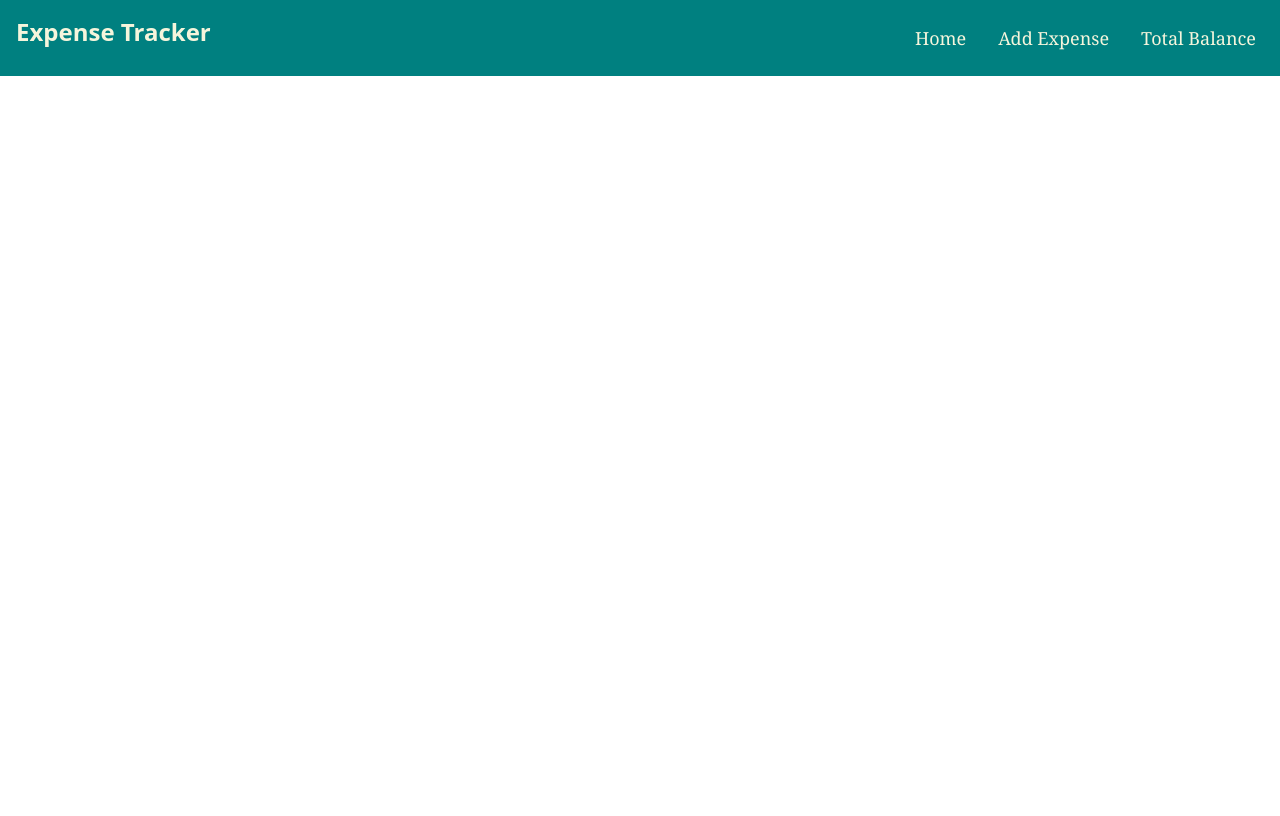
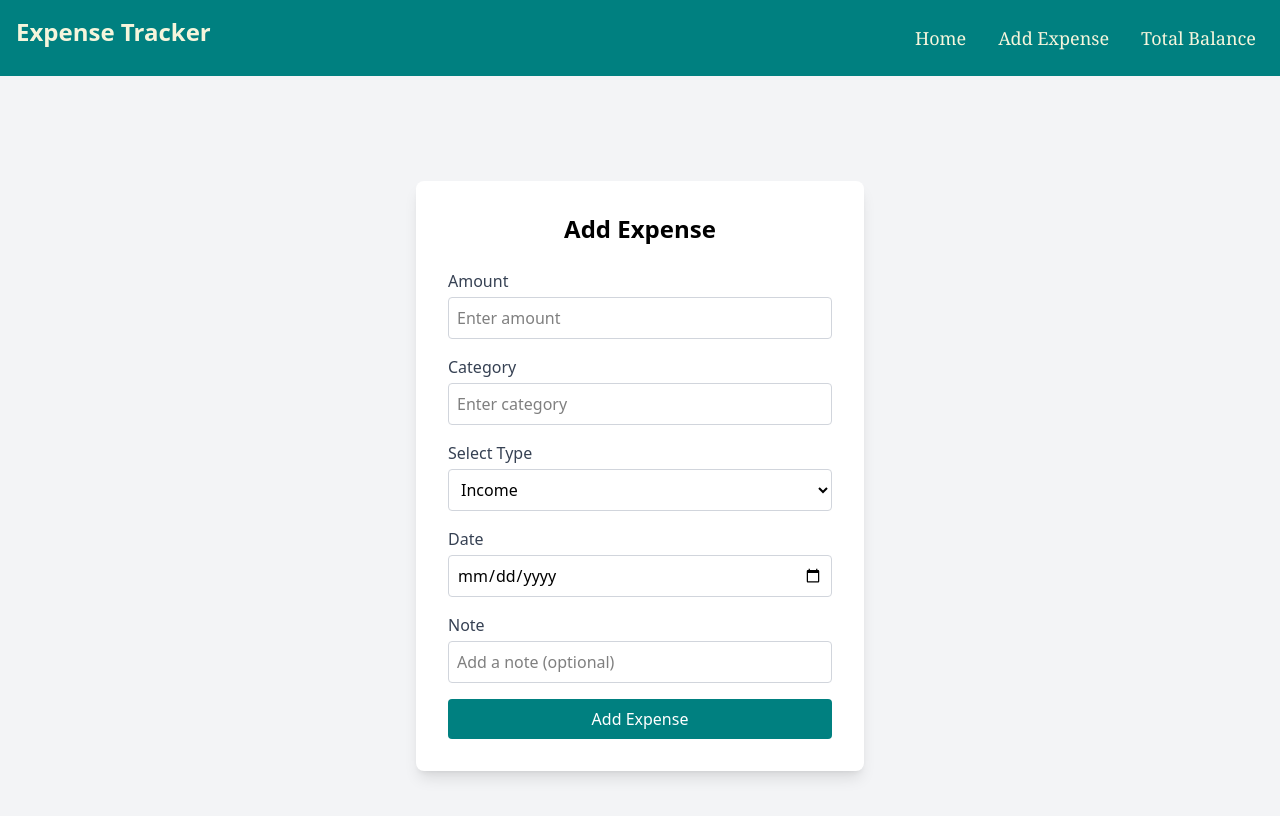
Before and after one commit to ankit11556/expense-tracker, a React (Vite) app in the folder frontend/: page /add in a window 1280 px wide. Shown: the top 816 px of the page. Built offline with nearby package versions, Linux system fonts and the light colour scheme.

Commit message:
add expense page

```diff
--- /dev/null
+++ b/frontend/src/pages/AddExpensePage.jsx
@@ -0,0 +1,65 @@
+const AddExpensePage = () => {
+  return (
+    <div className="min-h-screen bg-gray-100 flex items-center justify-center">
+      <form className="bg-white p-8 rounded-lg shadow-lg w-full max-w-md">
+        <h2 className="text-2xl font-bold mb-6 text-center">Add Expense</h2>
+
+        <div className="mb-4">
+          <label className="block text-gray-700">Amount</label>
+          <input
+            type="number"
+            placeholder="Enter amount"
+            className="w-full p-2 border border-gray-300 rounded mt-1"
+          />
+        </div>
+
+        <div className="mb-4">
+          <label className="block text-gray-700">Category</label>
+          <input
+            type="text"
+            placeholder="Enter category"
+            className="w-full p-2 border border-gray-300 rounded mt-1"
+          />
+        </div>
+
+        <div className="mb-4">
+          <label htmlFor="type" className="block text-gray-700">Select Type</label>
+          <select
+            name="type"
+            id="type"
+            className="w-full p-2 border border-gray-300 rounded mt-1"
+          >
+            <option value="income">Income</option>
+            <option value="expense">Expense</option>
+          </select>
+        </div>
+
+        <div className="mb-4">
+          <label className="block text-gray-700">Date</label>
+          <input
+            type="date"
+            className="w-full p-2 border border-gray-300 rounded mt-1"
+          />
+        </div>
+
+        <div className="mb-4">
+          <label className="block text-gray-700">Note</label>
+          <input
+            type="text"
+            placeholder="Add a note (optional)"
+            className="w-full p-2 border border-gray-300 rounded mt-1"
+          />
+        </div>
+
+        <button
+          type="submit"
+          className="w-full bg-[#008080] text-white p-2 rounded hover:bg-[#006666] hover:cursor-pointer"
+        >
+          Add Expense
+        </button>
+      </form>
+    </div>
+  );
+};
+
+export default AddExpensePage;
--- /dev/null
+++ b/frontend/src/pages/Home.jsx
@@ -0,0 +1,7 @@
+const Home = () =>{
+  return(
+    <h1>Home</h1>
+  )
+}
+
+export default Home
--- a/frontend/src/routes/AppRoute.jsx
+++ b/frontend/src/routes/AppRoute.jsx
@@ -1,10 +1,18 @@
-import { BrowserRouter as Router , Routes,Route, BrowserRouter } from "react-router-dom"
+import { BrowserRouter as Router , Routes,Route } from "react-router-dom"
 import Navbar from "../components/Navbar"
+import Home from "../pages/Home"
+import AddExpensePage from "../pages/AddExpensePage"
 const AppRoutes = () =>{
   return(
-<BrowserRouter>
+
+  <Router>
   <Navbar></Navbar>
-</BrowserRouter>
+    <Routes>
+      <Route path="/" element={<Home/>} ></Route>
+      <Route path="/add" element={<AddExpensePage/>}></Route>
+    </Routes>
+  </Router>
+
   )
 }
 export default AppRoutes
```
